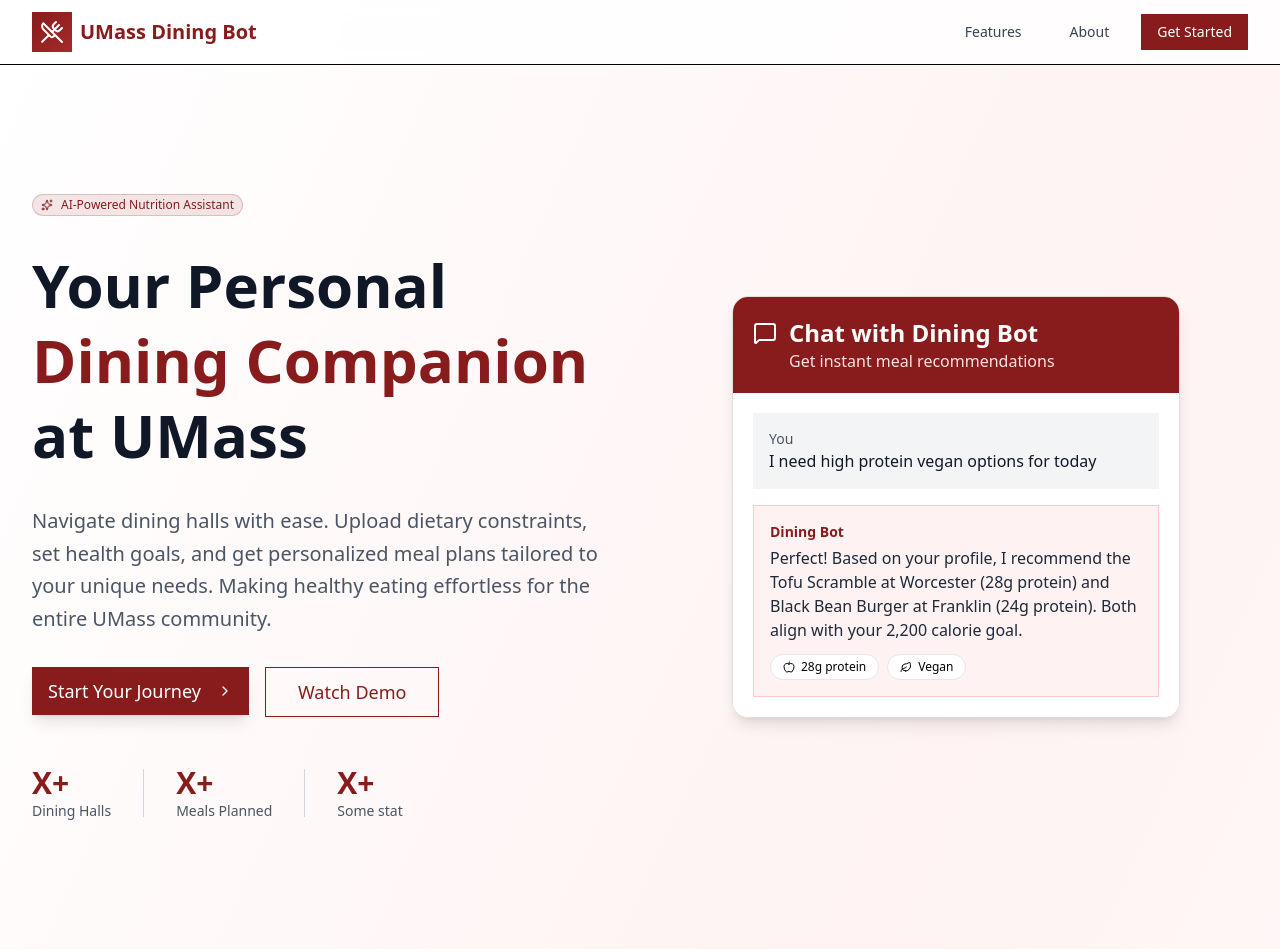
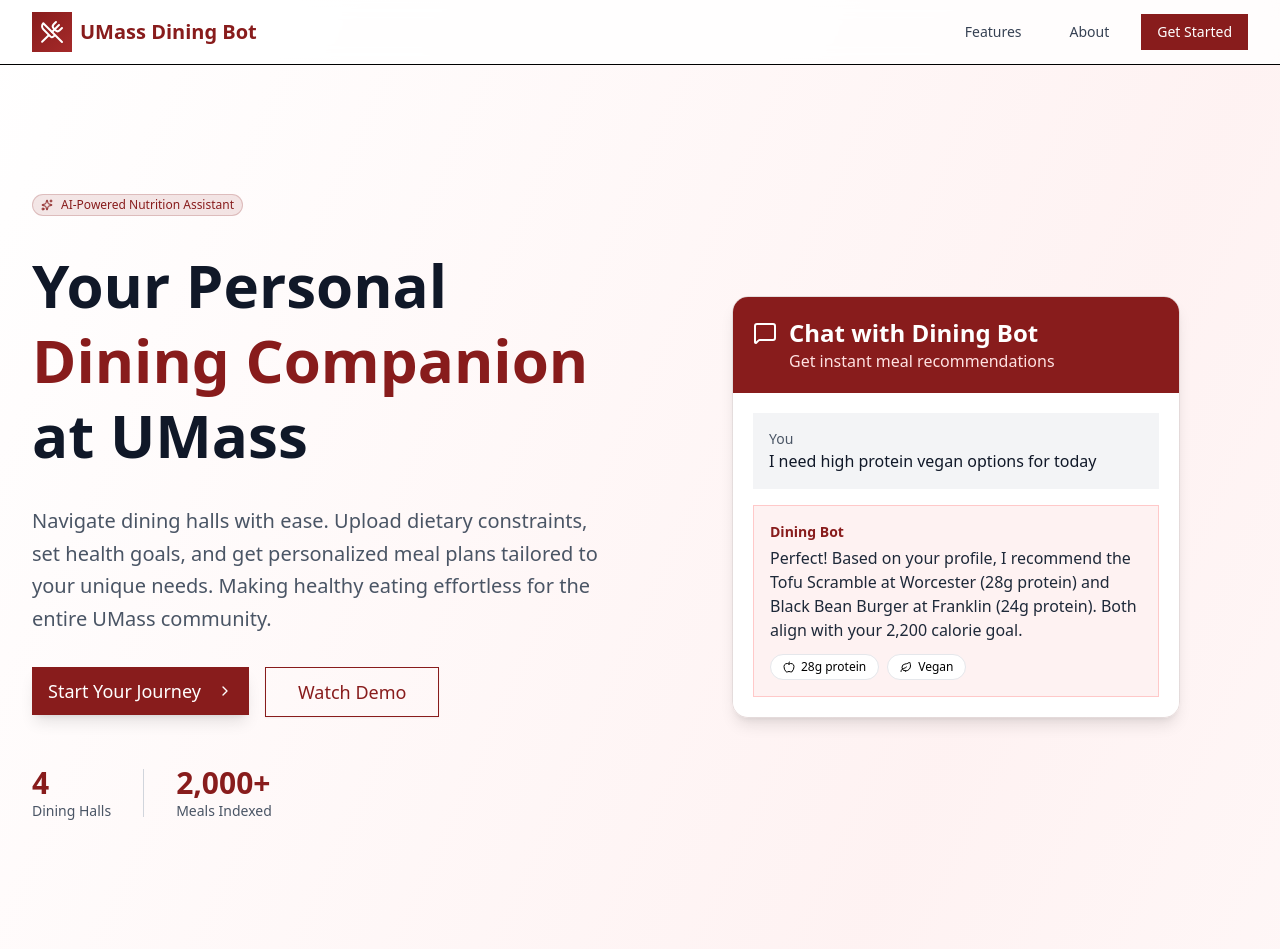
Before and after one commit to rayanical/dining-bot, a Next.js app in the folder frontend/: page / in a window 1280 px wide. Shown: the top 952 px of the page. Built offline with nearby package versions, Linux system fonts and the light colour scheme.

Commit message:
remove placeholder on FE

```diff
--- a/frontend/app/page.tsx
+++ b/frontend/app/page.tsx
@@ -66,18 +66,13 @@
                             </div>
                             <div className="flex items-center space-x-8 pt-4">
                                 <div>
-                                    <div className="text-3xl font-bold text-[#881c1c]">X+</div>
+                                    <div className="text-3xl font-bold text-[#881c1c]">4</div>
                                     <div className="text-sm text-gray-600">Dining Halls</div>
                                 </div>
                                 <div className="h-12 w-px bg-gray-300"></div>
                                 <div>
-                                    <div className="text-3xl font-bold text-[#881c1c]">X+</div>
-                                    <div className="text-sm text-gray-600">Meals Planned</div>
-                                </div>
-                                <div className="h-12 w-px bg-gray-300"></div>
-                                <div>
-                                    <div className="text-3xl font-bold text-[#881c1c]">X+</div>
-                                    <div className="text-sm text-gray-600">Some stat</div>
+                                    <div className="text-3xl font-bold text-[#881c1c]">2,000+</div>
+                                    <div className="text-sm text-gray-600">Meals Indexed</div>
                                 </div>
                             </div>
                         </div>
```
